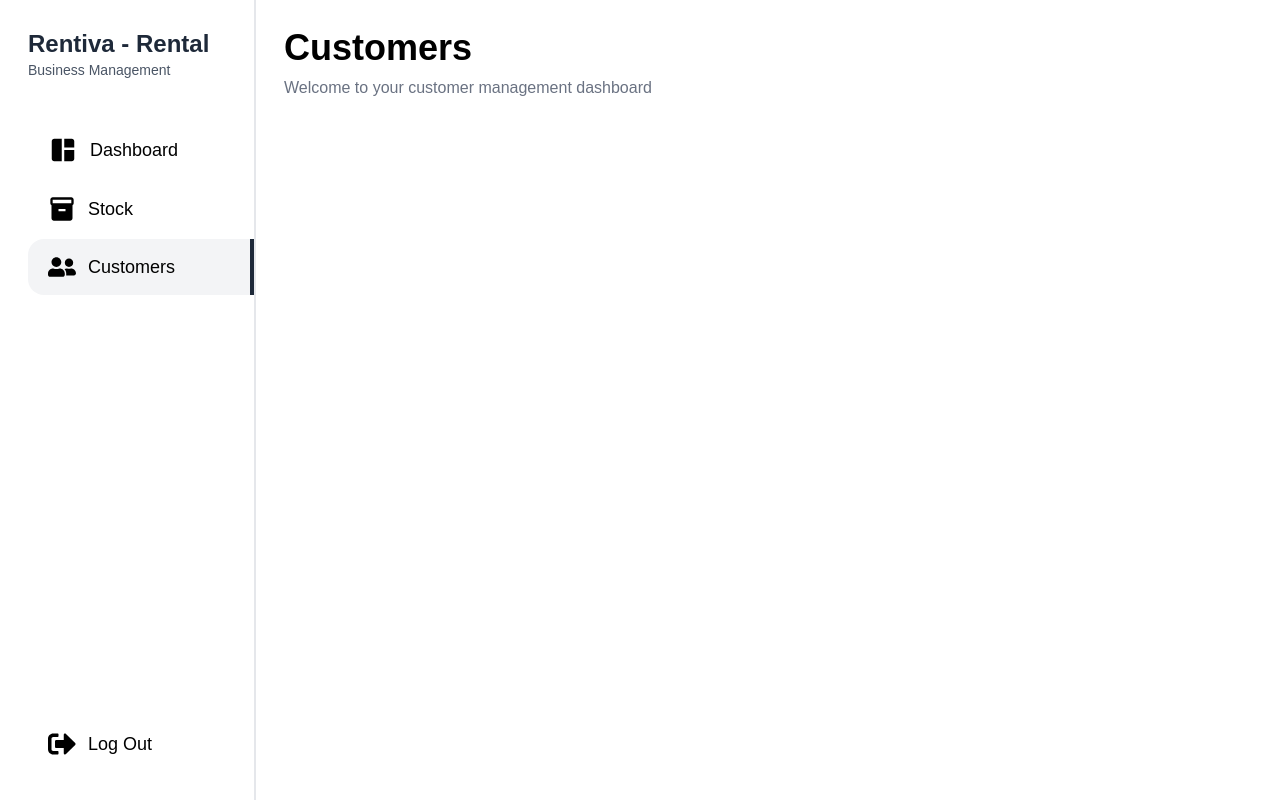
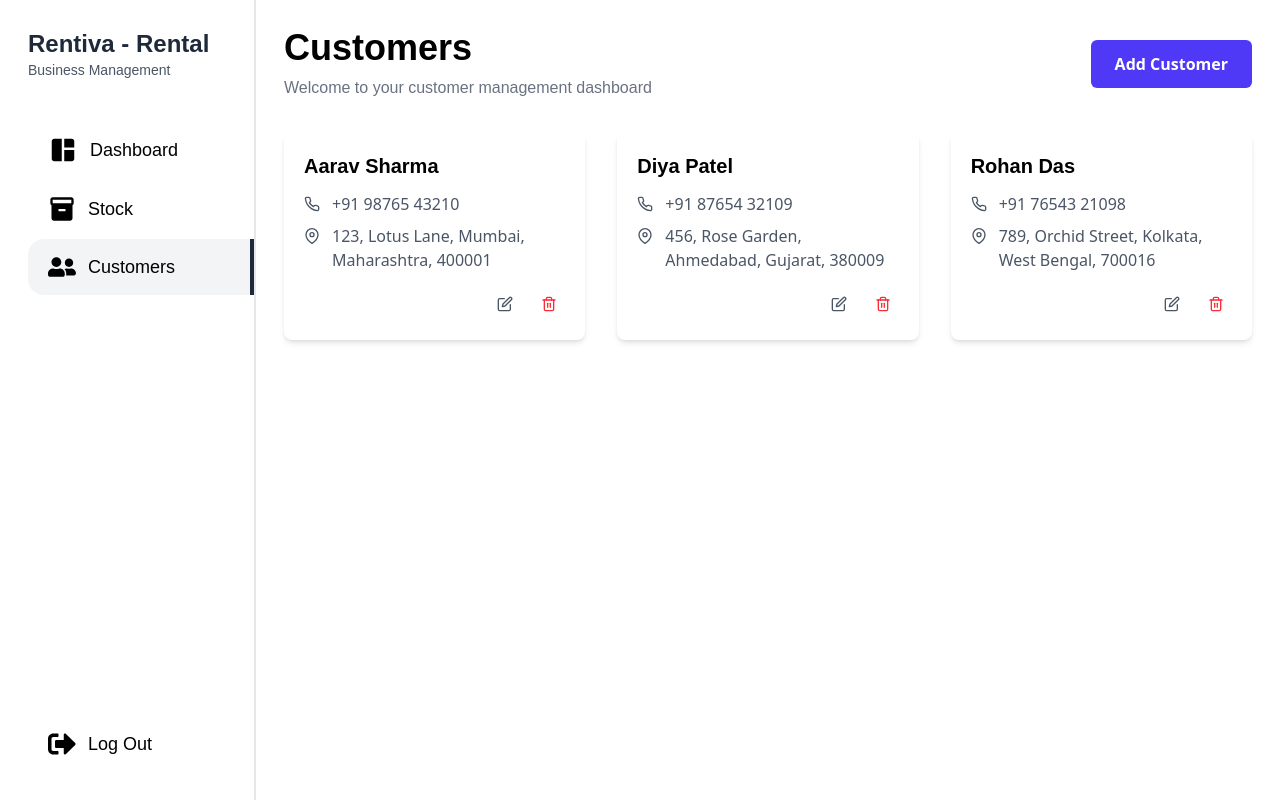
Before and after one commit to IamAshrafee/Closet-Rental-Business-Management-Software, a React (Vite) app: page /customers in a window 1280 px wide. Built offline with nearby package versions, Linux system fonts and the light colour scheme.

Commit message:
Add customer form, customer card implemented

```diff
--- /dev/null
+++ b/src/cards/CustomerCard.jsx
@@ -0,0 +1,43 @@
+import React from 'react';
+import { FiEdit, FiTrash2, FiPhone, FiMapPin } from 'react-icons/fi';
+
+const CustomerCard = ({ customer }) => {
+  if (!customer) {
+    return null;
+  }
+
+  const {
+    name,
+    phone,
+    address,
+  } = customer;
+
+  return (
+    <div className="bg-white rounded-lg shadow-md hover:shadow-xl transition-shadow duration-300 ease-in-out overflow-hidden transform hover:-translate-y-1">
+      <div className="p-5">
+        <h3 className="text-xl font-bold font-poppins mb-3">{name}</h3>
+
+        <div className="flex items-center text-gray-600 mb-2">
+          <FiPhone className="mr-3" />
+          <span>{phone}</span>
+        </div>
+
+        <div className="flex items-start text-gray-600 mb-4">
+          <FiMapPin className="mr-3 mt-1" />
+          <span className="flex-1">{address}</span>
+        </div>
+
+        <div className="mt-4 flex justify-end space-x-3">
+          <button className="p-2 rounded-full hover:bg-gray-200 transition-colors duration-200">
+            <FiEdit className="text-gray-600" />
+          </button>
+          <button className="p-2 rounded-full hover:bg-gray-200 transition-colors duration-200">
+            <FiTrash2 className="text-red-500" />
+          </button>
+        </div>
+      </div>
+    </div>
+  );
+};
+
+export default CustomerCard;
--- /dev/null
+++ b/src/modals/AddCustomerPopup.jsx
@@ -0,0 +1,90 @@
+import React, { useState } from 'react';
+import { IoMdClose } from 'react-icons/io';
+
+const AddCustomerPopup = ({ onClose }) => {
+
+  return (
+    <div className="fixed inset-0 bg-black bg-opacity-50 flex justify-center items-center backdrop-blur-sm p-4">
+      <div className="bg-white p-6 md:p-8 rounded-lg shadow-lg w-11/12 md:w-full max-w-2xl max-h-[90vh] overflow-y-auto">
+        <div className="flex justify-between items-center mb-6">
+          <h2 className="text-2xl font-bold text-gray-800">Add New Customer</h2>
+          <button onClick={onClose} className="text-gray-500 hover:text-gray-800">
+            <IoMdClose size={24} />
+          </button>
+        </div>
+
+        <form className="space-y-6">
+          <div className="grid grid-cols-1 md:grid-cols-2 gap-6">
+            {/* Customer Name */}
+            <div>
+              <label htmlFor="customerName" className="block text-sm font-medium text-gray-700">Customer Name</label>
+              <input type="text" id="customerName" className="mt-1 block w-full border-gray-300 rounded-md shadow-sm focus:ring-indigo-500 focus:border-indigo-500 sm:text-sm p-2" />
+            </div>
+
+            {/* Phone Number */}
+            <div>
+              <label htmlFor="phoneNumber" className="block text-sm font-medium text-gray-700">Phone Number</label>
+              <input type="text" id="phoneNumber" className="mt-1 block w-full border-gray-300 rounded-md shadow-sm focus:ring-indigo-500 focus:border-indigo-500 sm:text-sm p-2" />
+            </div>
+          </div>
+
+          <div className="grid grid-cols-1 md:grid-cols-2 gap-6">
+            {/* Alternative Phone Number */}
+            <div>
+              <label htmlFor="altPhoneNumber" className="block text-sm font-medium text-gray-700">Alternative Phone Number <span className="text-gray-500">(Optional)</span></label>
+              <input type="text" id="altPhoneNumber" className="mt-1 block w-full border-gray-300 rounded-md shadow-sm focus:ring-indigo-500 focus:border-indigo-500 sm:text-sm p-2" />
+            </div>
+
+            {/* NID/Passport/Birth Certificate */}
+            <div>
+              <label htmlFor="nid" className="block text-sm font-medium text-gray-700">NID/Passport/Birth Certificate No.</label>
+              <input type="text" id="nid" className="mt-1 block w-full border-gray-300 rounded-md shadow-sm focus:ring-indigo-500 focus:border-indigo-500 sm:text-sm p-2" />
+            </div>
+          </div>
+
+          {/* Parent's NID */}
+          <div>
+            <label className="block text-sm font-medium text-gray-700">Parent's NID Number <span className="text-gray-500">(Optional)</span></label>
+            <div className="mt-2 flex items-center gap-4">
+                <div className="flex items-center">
+                    <input type="radio" id="fatherNid" name="parentNid" value="father" className="focus:ring-indigo-500 h-4 w-4 text-indigo-600 border-gray-300" />
+                    <label htmlFor="fatherNid" className="ml-2 block text-sm font-medium text-gray-700">Father</label>
+                </div>
+                <div className="flex items-center">
+                    <input type="radio" id="motherNid" name="parentNid" value="mother" className="focus:ring-indigo-500 h-4 w-4 text-indigo-600 border-gray-300" />
+                    <label htmlFor="motherNid" className="ml-2 block text-sm font-medium text-gray-700">Mother</label>
+                </div>
+            </div>
+            <input type="text" id="parentNidInput" className="mt-2 block w-full border-gray-300 rounded-md shadow-sm focus:ring-indigo-500 focus:border-indigo-500 sm:text-sm p-2" />
+          </div>
+
+          {/* Husband's NID */}
+          <div>
+            <label htmlFor="husbandNid" className="block text-sm font-medium text-gray-700">Husband's NID <span className="text-gray-500">(Optional)</span></label>
+            <input type="text" id="husbandNid" className="mt-1 block w-full border-gray-300 rounded-md shadow-sm focus:ring-indigo-500 focus:border-indigo-500 sm:text-sm p-2" />
+          </div>
+
+          {/* Facebook ID Link */}
+          <div>
+            <label htmlFor="fbId" className="block text-sm font-medium text-gray-700">Facebook ID Link <span className="text-gray-500">(Optional)</span></label>
+            <input type="url" id="fbId" className="mt-1 block w-full border-gray-300 rounded-md shadow-sm focus:ring-indigo-500 focus:border-indigo-500 sm:text-sm p-2" />
+          </div>
+
+          {/* Address */}
+          <div>
+            <label htmlFor="address" className="block text-sm font-medium text-gray-700">Address</label>
+            <textarea id="address" rows="3" className="mt-1 block w-full border border-gray-300 rounded-md shadow-sm focus:ring-indigo-500 focus:border-indigo-500 sm:text-sm p-2"></textarea>
+          </div>
+
+          {/* Action Buttons */}
+          <div className="flex justify-end space-x-4">
+            <button type="button" onClick={onClose} className="bg-gray-200 text-gray-800 px-4 py-2 rounded-md hover:bg-gray-300">Cancel</button>
+            <button type="submit" className="bg-indigo-600 text-white px-4 py-2 rounded-md hover:bg-indigo-700">Save</button>
+          </div>
+        </form>
+      </div>
+    </div>
+  );
+};
+
+export default AddCustomerPopup;
--- a/src/pages/Customers.jsx
+++ b/src/pages/Customers.jsx
@@ -1,15 +1,62 @@
-import React from "react";
+import React, { useState } from "react";
 import Sidebar from "../layout/Sidebar";
+import AddCustomerPopup from "../modals/AddCustomerPopup";
+import CustomerCard from "../cards/CustomerCard";
 
 const Customers = () => {
+  const [isModalOpen, setIsModalOpen] = useState(false);
+
+  const handleOpenModal = () => {
+    setIsModalOpen(true);
+  };
+
+  const handleCloseModal = () => {
+    setIsModalOpen(false);
+  };
+
+  const sampleCustomers = [
+    {
+      name: "Aarav Sharma",
+      phone: "+91 98765 43210",
+      address: "123, Lotus Lane, Mumbai, Maharashtra, 400001",
+    },
+    {
+      name: "Diya Patel",
+      phone: "+91 87654 32109",
+      address: "456, Rose Garden, Ahmedabad, Gujarat, 380009",
+    },
+    {
+      name: "Rohan Das",
+      phone: "+91 76543 21098",
+      address: "789, Orchid Street, Kolkata, West Bengal, 700016",
+    },
+  ];
+
   return (
     <Sidebar>
       <div className="flex flex-col">
-        <h1 className="text-4xl font-bold font-poppins">Customers</h1>
-        <p className="font-poppins text-gray-500 mt-2">
-          Welcome to your customer management dashboard
-        </p>
+        <div className="flex flex-col md:flex-row justify-between items-start md:items-center mb-8">
+          <div className="mb-4 md:mb-0">
+            <h1 className="text-4xl font-bold font-poppins">Customers</h1>
+            <p className="font-poppins text-gray-500 mt-2">
+              Welcome to your customer management dashboard
+            </p>
+          </div>
+          <button
+            onClick={handleOpenModal}
+            className="bg-indigo-600 text-white px-6 py-3 rounded-md hover:bg-indigo-700 font-semibold"
+          >
+            Add Customer
+          </button>
+        </div>
+
+        <div className="grid grid-cols-1 md:grid-cols-2 lg:grid-cols-3 gap-8">
+          {sampleCustomers.map((customer, index) => (
+            <CustomerCard key={index} customer={customer} />
+          ))}
+        </div>
       </div>
+      {isModalOpen && <AddCustomerPopup onClose={handleCloseModal} />}
     </Sidebar>
   );
 };
```
